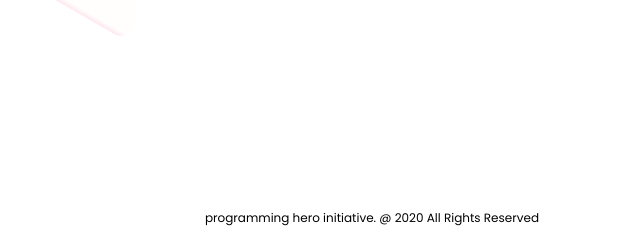
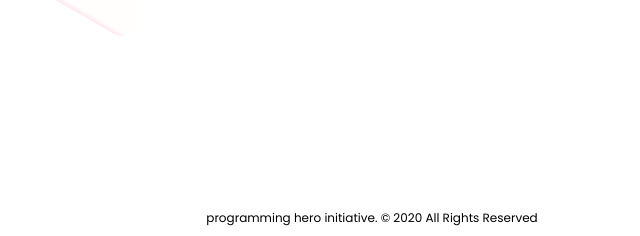
Before and after one commit to amiruleeeiu/personal-website, a plain HTML site: page index.html in a window 1280 px wide. Shown: the part 2940-3176 px from the top of the page, 268-908 px from the left. Drawn offline with Linux system fonts and the light colour scheme.

Commit message:
Added something

```diff
--- a/index.html
+++ b/index.html
@@ -55,7 +55,7 @@
             <p class="center">Love me a message in the</p>
             <h3 class="center">programming.hero1@gmail.com</h3>
         </div>
-        <p id="footer-last" class="center">programming hero initiative. @ 2020 All Rights Reserved</p>
+        <p id="footer-last" class="center">programming hero initiative. © 2020 All Rights Reserved</p>
     </footer>
 </body>
 </html>
```
